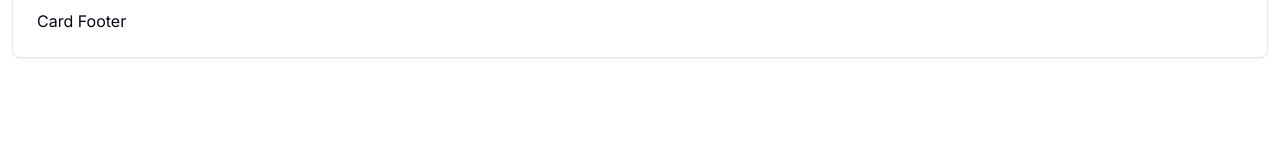
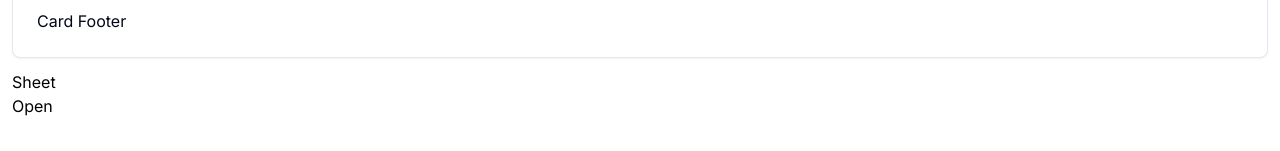
Before and after one commit to chemitaro/-shadcn_ui_trial, a Next.js app: page /playground in a window 1280 px wide. Shown: the part 537-688 px from the top of the page. Built offline with nearby package versions, Linux system fonts and the light colour scheme.

Commit message:
Add Sheet component to PlaygroundPage

```diff
--- a/src/app/playground/page.tsx
+++ b/src/app/playground/page.tsx
@@ -25,6 +25,15 @@ import {
   CardHeader,
   CardTitle,
 } from "@/components/ui/card"
+import {
+  Sheet,
+  SheetContent,
+  SheetDescription,
+  SheetHeader,
+  SheetTitle,
+  SheetTrigger,
+} from "@/components/ui/sheet"
+
 
 
 
@@ -103,6 +112,23 @@ export default function PlaygroundPage() {
           </CardFooter>
         </Card>
       </div>
+      <div
+        className="m-3"
+      >
+        <p>Sheet</p>
+        <Sheet>
+          <SheetTrigger>Open</SheetTrigger>
+          <SheetContent>
+            <SheetHeader>
+              <SheetTitle>Are you sure absolutely sure?</SheetTitle>
+              <SheetDescription>
+                This action cannot be undone. This will permanently delete your account
+                and remove your data from our servers.
+              </SheetDescription>
+            </SheetHeader>
+          </SheetContent>
+        </Sheet>
+      </div>
     </>
   )
 }
```
